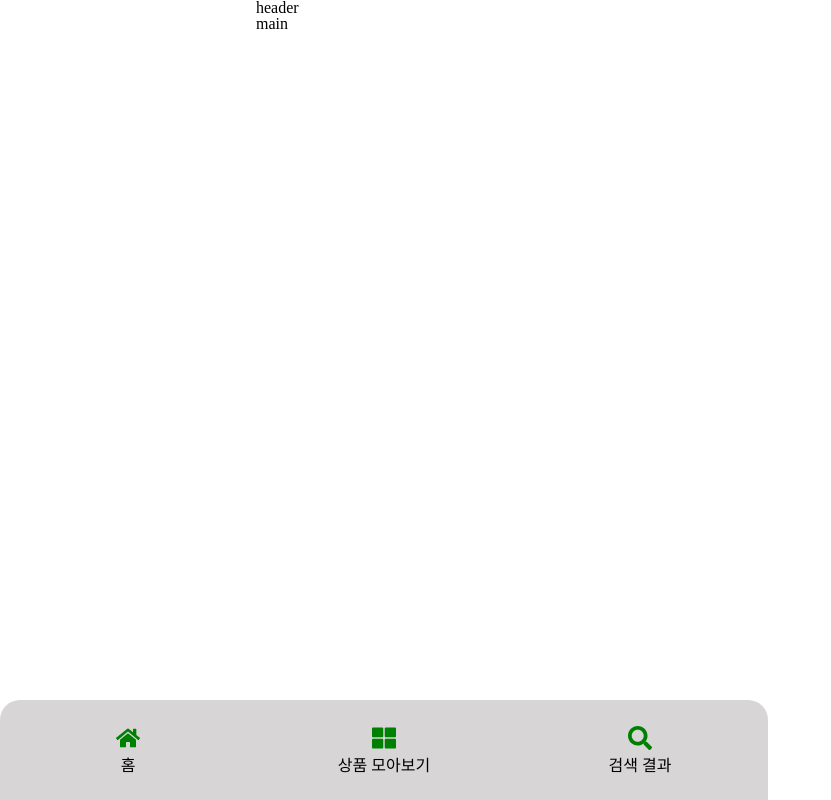
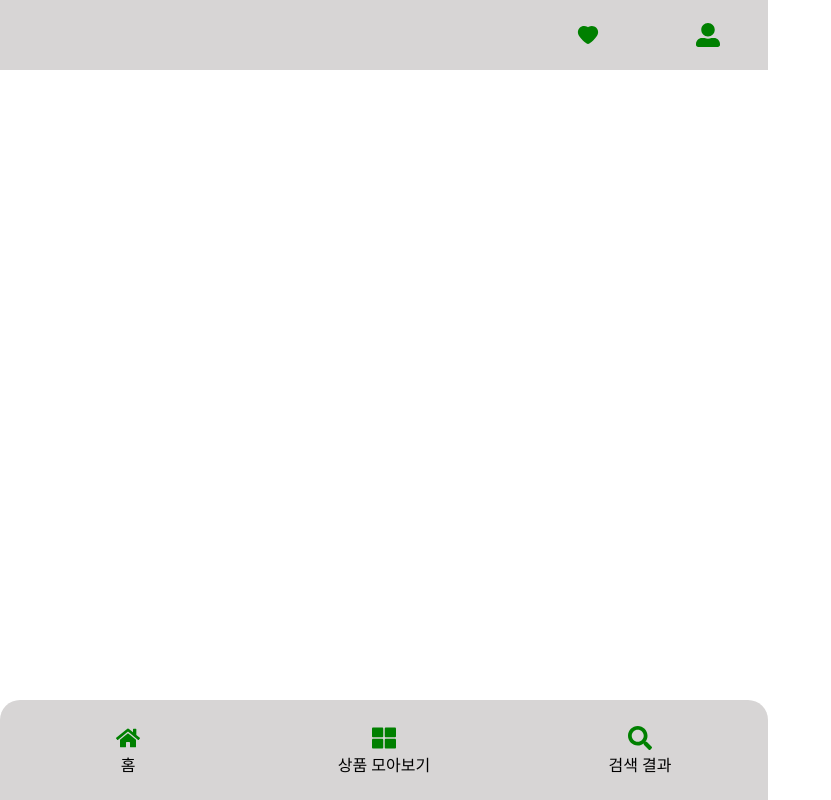
Before and after one commit to KDT3MiniProjectTeam-7/Mini_Project_FE, a React (Vite) app: page / in a window 1280 px wide. Shown: the whole page, without its empty margins (0-831 px from the left). Built offline with nearby package versions, Linux system fonts and the light colour scheme.

Commit message:
Feat : 헤더 작업

```diff
--- a/src/components/Header.tsx
+++ b/src/components/Header.tsx
@@ -1,12 +1,40 @@
-import { GlobalStyle } from "../App"
+import { Link } from 'react-router-dom';
+import { FaUserAlt } from 'react-icons/fa';
+import { AiFillHeart } from 'react-icons/ai';
+import styled from 'styled-components';
 
 const Header = () => {
   return (
     <>
-      <GlobalStyle />
-      <header>header</header>
+      <HeaderComponents>
+        <StlyedLink to={'/wish'}>
+          <AiFillHeart size="24" color="green" />
+        </StlyedLink>
+        <StlyedLink to={'/all'}>
+          <FaUserAlt size="24" color="green" />
+        </StlyedLink>
+      </HeaderComponents>
     </>
-  )
-}
+  );
+};
 
-export default Header
+const HeaderComponents = styled.header`
+  background-color: #d7d5d5;
+  padding: 0;
+  position: fixed;
+  height: 70px;
+  width: 100%;
+  top: 0;
+  display: flex;
+  justify-content: flex-end;
+  align-items: center;
+`;
+
+const StlyedLink = styled(Link)`
+  width: 120px;
+  display: flex;
+  flex-direction: column;
+  align-items: center;
+`;
+
+export default Header;
```
